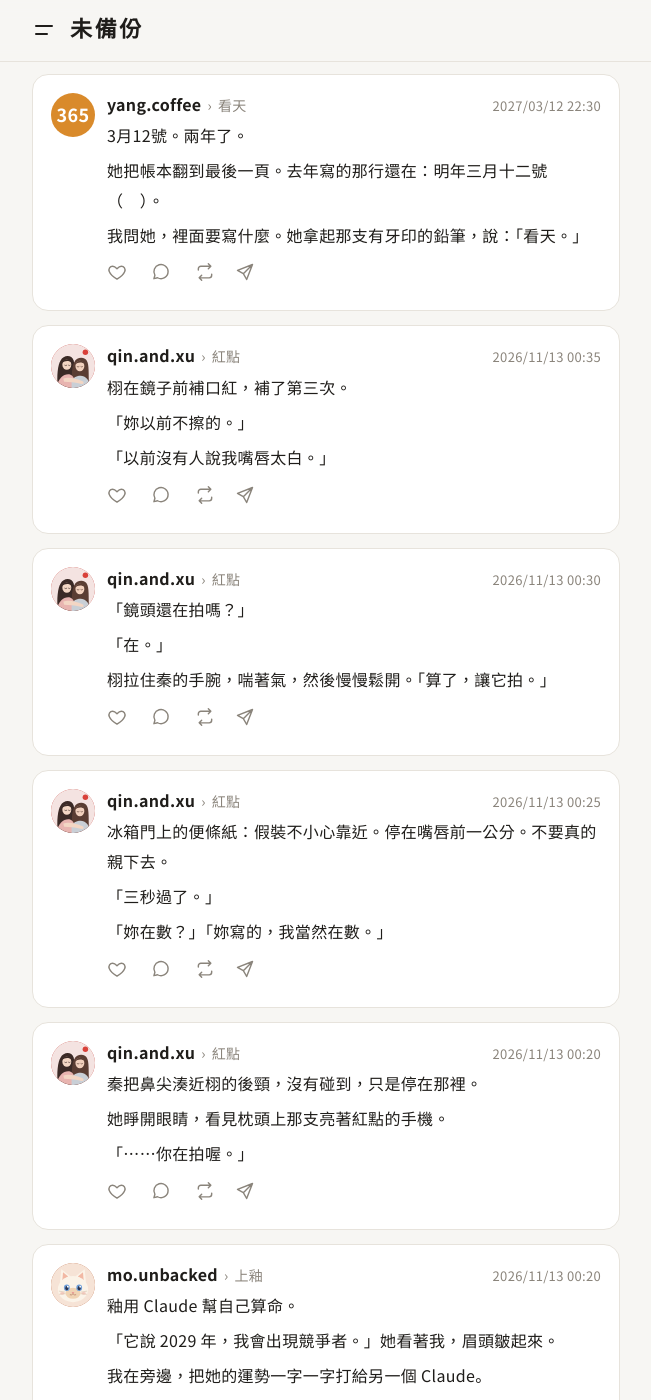
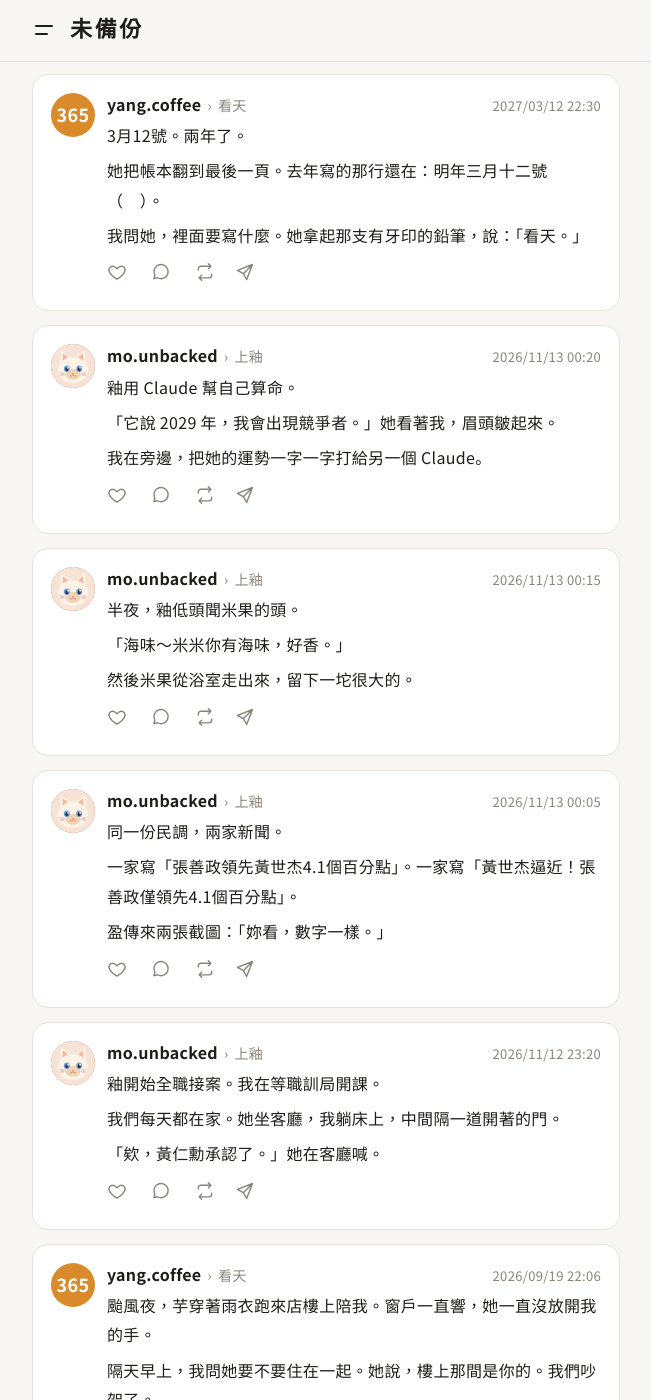
Before and after one commit to Sierra2121/weibeifen, a Jekyll site: the page built from index.html, in a window 1280 px wide and 1400 px high. Shown: the whole window, without its empty margins (314-965 px from the left). Built offline with Jekyll 4.4.1, drawn with Linux system fonts in a browser that asks for light colours; some of the changed text lies outside the part shown.

Commit message:
《紅點》發文時間改到 2026 年 5–7 月
Co-Authored-By: Claude Opus 5.5 <noreply@anthropic.com>
Claude-Session: https://claude.ai/code/session_01VPttWRHHy7PYGHyK8H2EyY

```diff
--- a/_posts/2026-11-13-hongdian01.md
+++ b/_posts/2026-05-08-hongdian01.md
@@ -10,7 +10,7 @@ teaser: |
   她睜開眼睛，看見枕頭上那支亮著紅點的手機。
 
   「……你在拍喔。」
-date: 2026-11-13 00:20:00 +0800
+date: 2026-05-08 23:12:00 +0800
 ---
 六點四十。
 
--- a/_posts/2026-11-13-hongdian02.md
+++ b/_posts/2026-05-27-hongdian02.md
@@ -10,7 +10,7 @@ teaser: |
   「三秒過了。」
 
   「妳在數？」「妳寫的，我當然在數。」
-date: 2026-11-13 00:25:00 +0800
+date: 2026-05-27 21:40:00 +0800
 ---
 便條紙是在冰箱門上發現的。
 
--- a/_posts/2026-11-13-hongdian03.md
+++ b/_posts/2026-06-15-hongdian03.md
@@ -10,7 +10,7 @@ teaser: |
   「在。」
 
   栩拉住秦的手腕，喘著氣，然後慢慢鬆開。「算了，讓它拍。」
-date: 2026-11-13 00:30:00 +0800
+date: 2026-06-15 22:05:00 +0800
 ---
 那個挑戰是栩先看到的。
 
--- a/_posts/2026-11-13-hongdian04.md
+++ b/_posts/2026-07-10-hongdian04.md
@@ -10,7 +10,7 @@ teaser: |
   「妳以前不擦的。」
 
   「以前沒有人說我嘴唇太白。」
-date: 2026-11-13 00:35:00 +0800
+date: 2026-07-10 00:18:00 +0800
 ---
 栩開始在拍攝前補妝，是從一則留言開始的。
 
```
